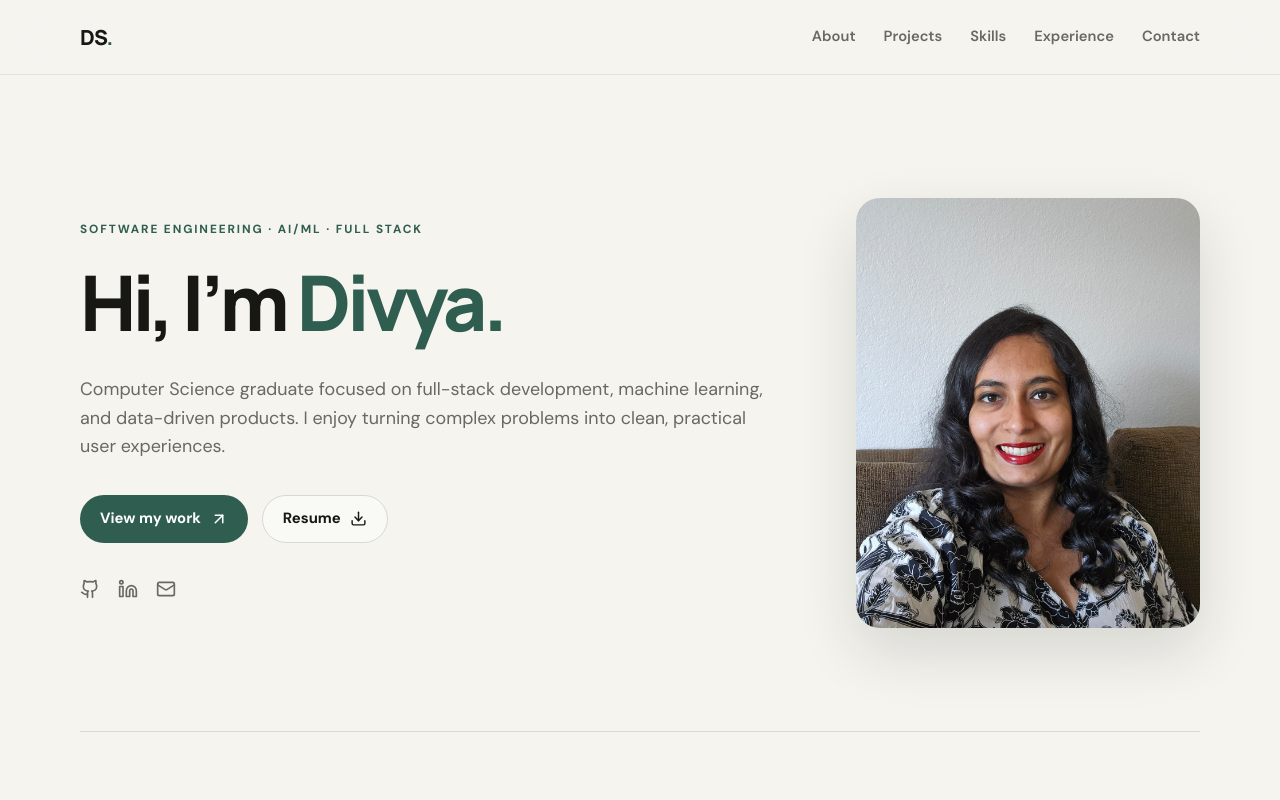
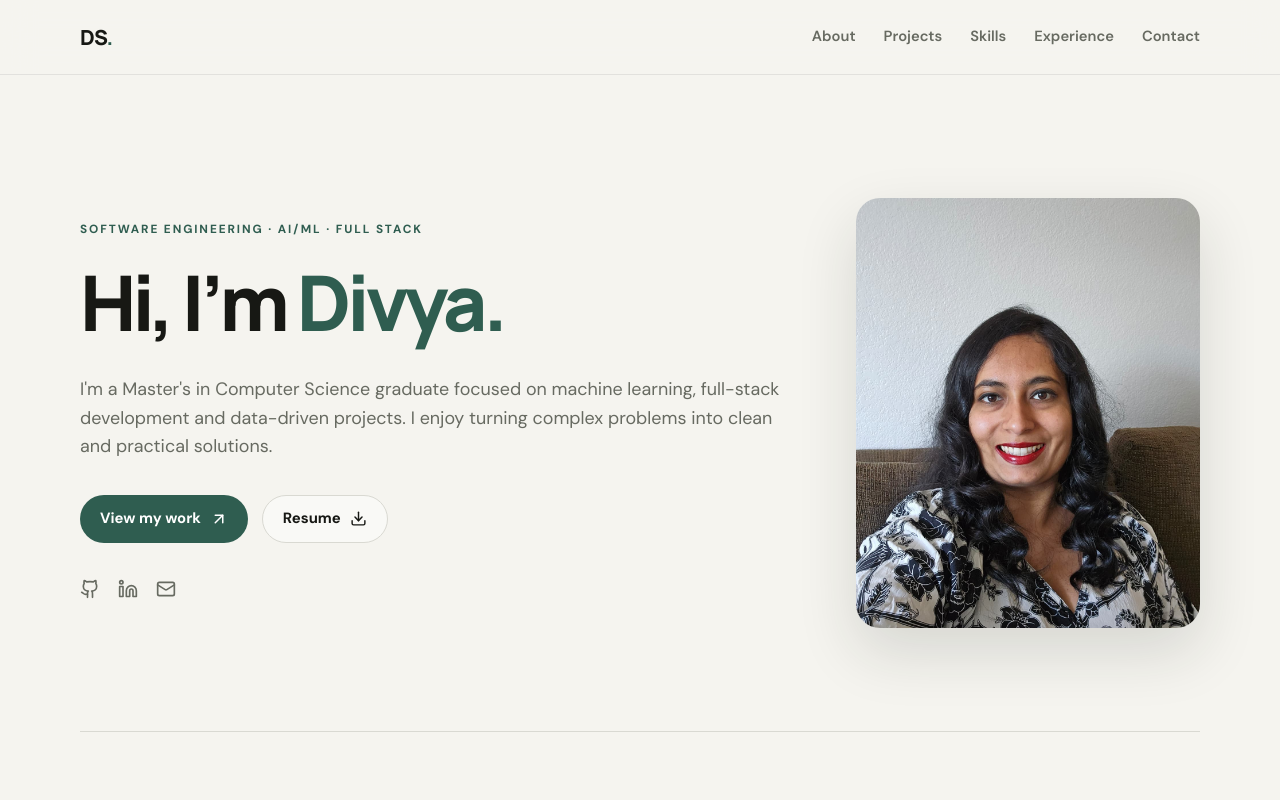
Before and after one commit to DivaDivya/Personal-Webpage, a React (Vite) app: page / in a window 1280 px wide. Shown: the top 800 px of the page. Built offline with nearby package versions, Linux system fonts and the light colour scheme.

Commit message:
Update main.jsx

```diff
--- a/src/main.jsx
+++ b/src/main.jsx
@@ -78,9 +78,9 @@ function App() {
               </h1>
 
               <p className="hero-copy">
-                Computer Science graduate focused on full-stack development,
-                machine learning, and data-driven products. I enjoy turning
-                complex problems into clean, practical user experiences.
+                I'm a Master's in Computer Science graduate focused on machine learning,
+                full-stack development and data-driven projects. I enjoy turning
+                complex problems into clean and practical solutions.
               </p>
 
               <div className="hero-actions">
```
